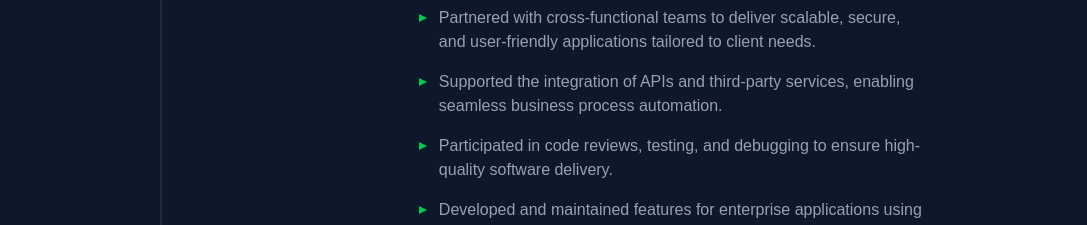
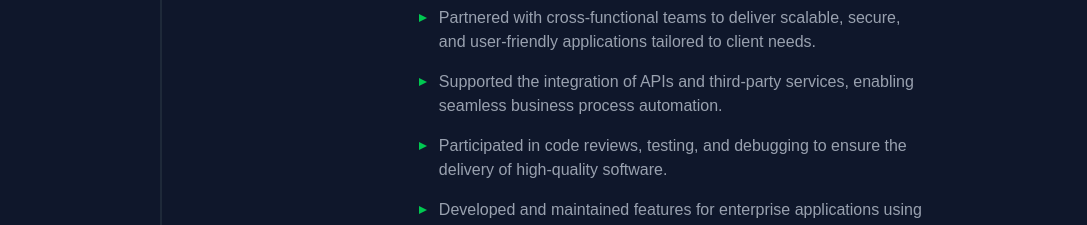
Before and after one commit to Olumightyy/my-portfolio, a Next.js app: page / in a window 1280 px wide. Shown: the part 2100-2325 px from the top of the page, without its empty margins (96-1183 px from the left). Built offline with nearby package versions, Linux system fonts and the light colour scheme.

Commit message:
fix: correct typo in experience responsibilities for clarity

```diff
--- a/src/app/components/Experience.js
+++ b/src/app/components/Experience.js
@@ -14,7 +14,7 @@ export default function Experience() {
         'Contributed to the development of enterprise software solutions that improved workflow efficiency and business operations.',
         'Partnered with cross-functional teams to deliver scalable, secure, and user-friendly applications tailored to client needs.',
         'Supported the integration of APIs and third-party services, enabling seamless business process automation.',
-        'Participated in code reviews, testing, and debugging to ensure high-quality software delivery.',
+        'Participated in code reviews, testing, and debugging to ensure the delivery of high-quality software.',
         'Developed and maintained features for enterprise applications using HTML, CSS, JavaScript, and Python.'
       ]
     },
```
